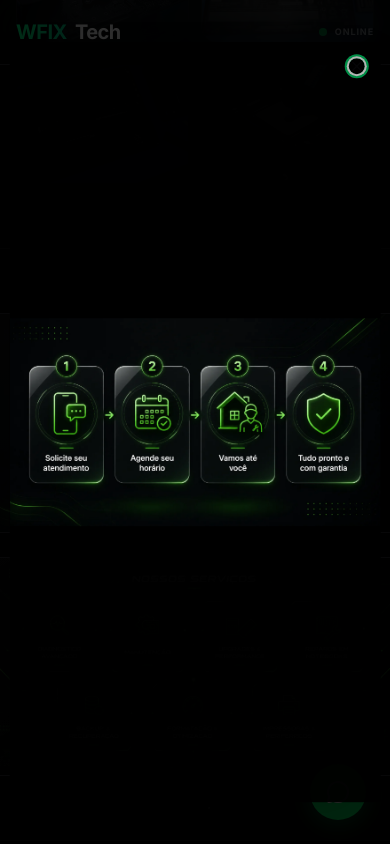
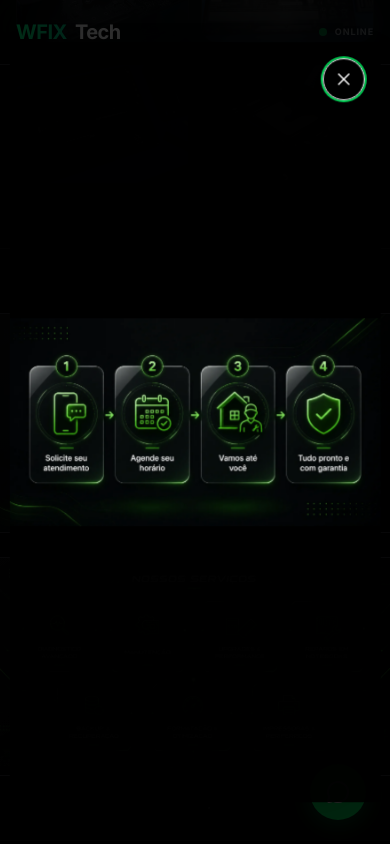
Before and after one commit to wheslancardoso/lp_wfix_2, a Next.js app: page / in a window 390 px wide. Both pictures are taken after a click on the element 195 px from the left and 2628 px from the top of the page. Shown: the part 2206-3050 px from the top of the page. Built offline with nearby package versions, Linux system fonts and the light colour scheme; no server answers; the database is empty.

Commit message:
fix: melhora a responsividade e acessibilidade do botao fechar no modal no mobile

```diff
--- a/src/components/ui/dialog.tsx
+++ b/src/components/ui/dialog.tsx
@@ -43,8 +43,8 @@ const DialogContent = React.forwardRef<
             {...props}
         >
             {children}
-            <DialogPrimitive.Close className="absolute right-4 top-4 rounded-sm opacity-70 ring-offset-background transition-opacity hover:opacity-100 focus:outline-none focus:ring-2 focus:ring-ring focus:ring-offset-2 disabled:pointer-events-none data-[state=open]:bg-accent data-[state=open]:text-muted-foreground">
-                <X className="h-4 w-4" />
+            <DialogPrimitive.Close className="absolute right-4 top-4 z-50 rounded-full p-2.5 bg-black/60 hover:bg-black/80 active:scale-95 text-white/90 border border-white/10 shadow-lg backdrop-blur-md transition-all duration-200 focus:outline-none focus:ring-2 focus:ring-green-500 disabled:pointer-events-none">
+                <X className="h-5 w-5" />
                 <span className="sr-only">Fechar</span>
             </DialogPrimitive.Close>
         </DialogPrimitive.Content>
```
